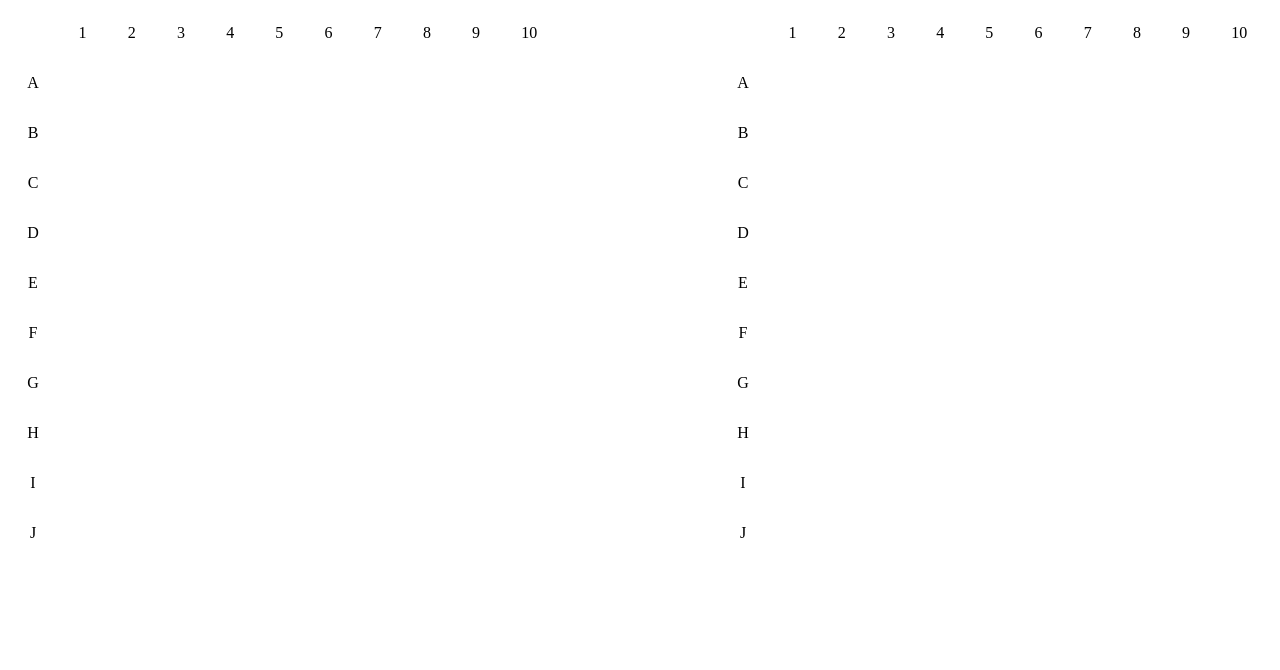
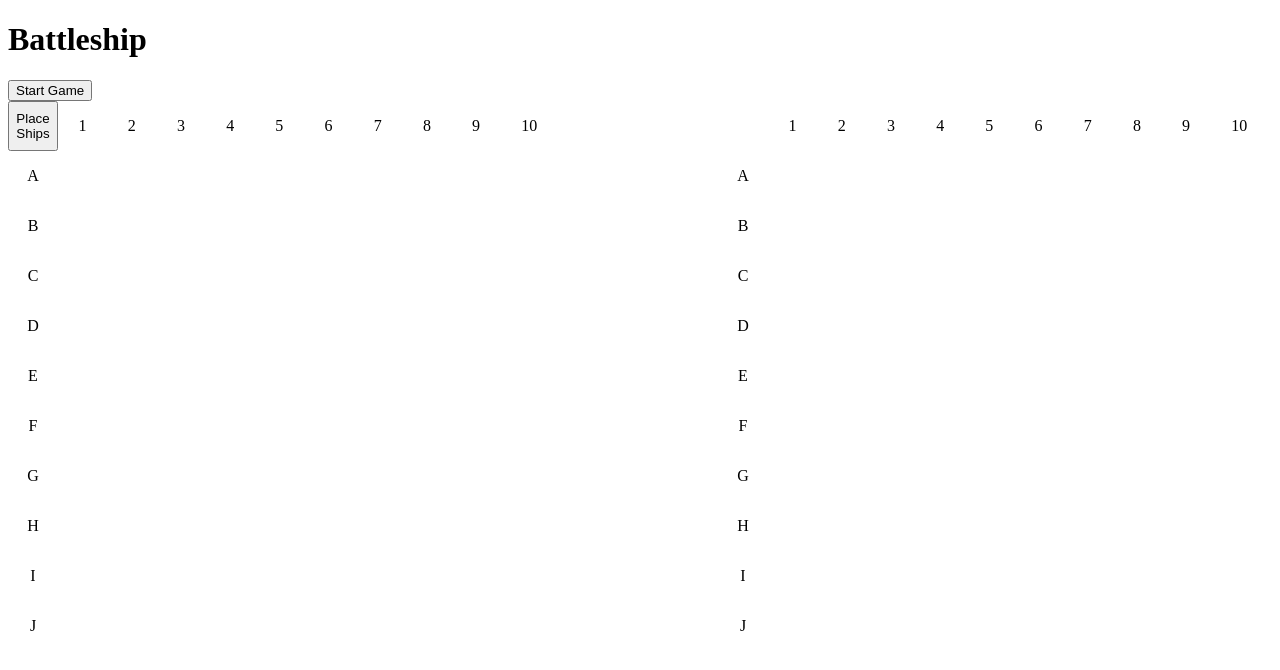
Before and after one commit to Hsoren31/battleship, a website built with webpack: page src/index.html in a window 1280 px wide. Built offline with nearby package versions, Linux system fonts and the light colour scheme.

Commit message:
feat: add buttons to start game and place ships

```diff
--- a/src/index.html
+++ b/src/index.html
@@ -6,6 +6,10 @@
     <title>Battleship</title>
   </head>
   <body>
+    <header>
+      <h1>Battleship</h1>
+      <button id="start_game">Start Game</button>
+    </header>
     <main>
       <div id="game_container">
         <section id="user_board" class="board">
@@ -34,6 +38,7 @@
             <p class="number">10</p>
           </div>
           <div id="user_field" class="field-container"></div>
+          <button id="place_ships">Place Ships</button>
         </section>
         <section id="target_board" class="board">
           <div class="letter_labels">
```
